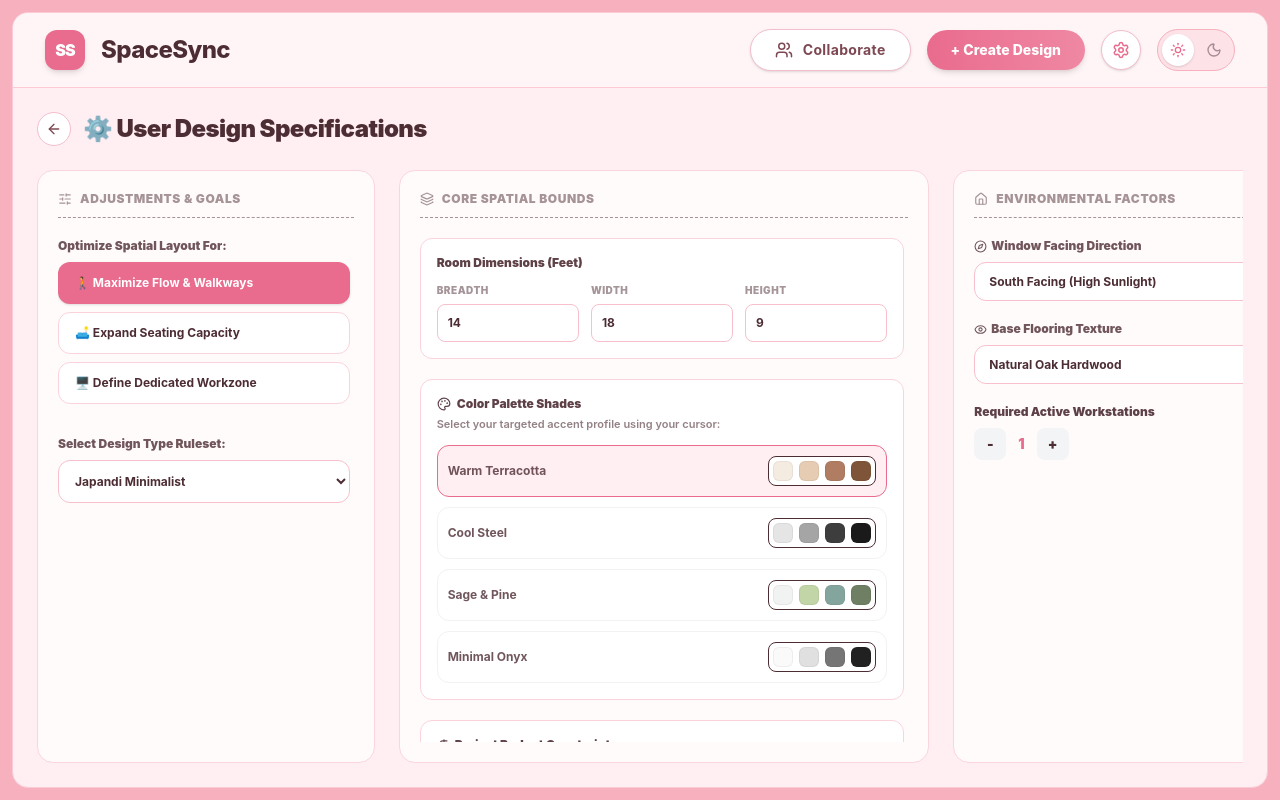
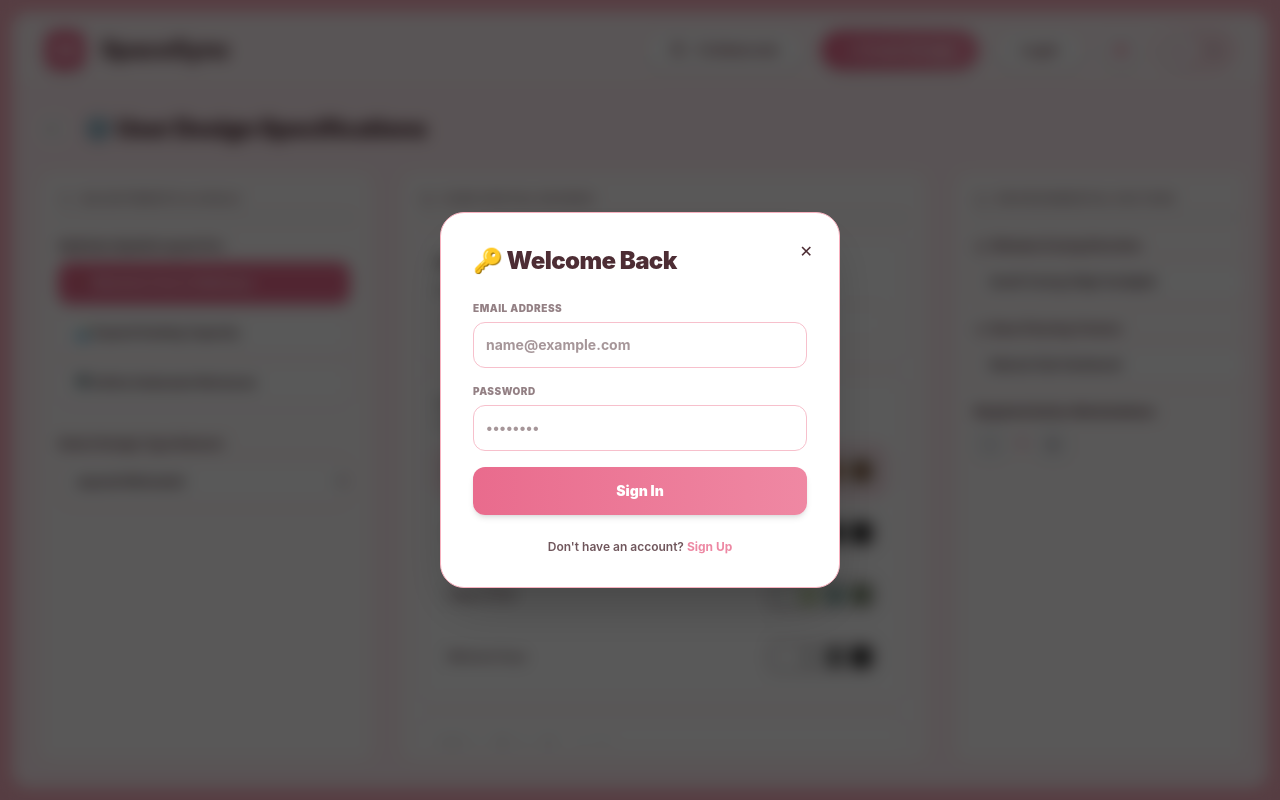
Before and after one commit to Neha874-ctrl/SpaceSync, a React app in the folder frontend/: page / in a window 1280 px wide. Both pictures are taken after a click on the button "Collaborate". Built offline with nearby package versions, Linux system fonts and the light colour scheme; the HTML template or start-up script is replaced by a standard one.

Commit message:
updated the application with authentication system

```diff
--- a/frontend/src/App.jsx
+++ b/frontend/src/App.jsx
@@ -6,6 +6,8 @@ import {
   SlidersHorizontal, Layers, Palette, DollarSign, Home, Compass, Eye,
   Upload, ChevronUp, Lightbulb as Bulb
 } from 'lucide-react';
+
+
 
 export default function App() {
   const [darkMode, setDarkMode] = useState(false);
@@ -18,6 +20,60 @@ export default function App() {
   // Track selected template for full-view details inside history page
   const [selectedTemplate, setSelectedTemplate] = useState(1);
   const [isAiDrawerOpen, setIsAiDrawerOpen] = useState(true);
+
+  // Authentication States
+  const [isLoginModalOpen, setIsLoginModalOpen] = useState(false);
+  const [isRegisterMode, setIsRegisterMode] = useState(false);
+  const [emailInput, setEmailInput] = useState('');
+  const [usernameInput, setUsernameInput] = useState('');
+  const [passwordInput, setPasswordInput] = useState('');
+  const [currentUser, setCurrentUser] = useState(null);
+  const [authError, setAuthError] = useState('');
+  const [authMessage, setAuthMessage] = useState('');
+  const [authLoading, setAuthLoading] = useState(false);
+
+  const handleAuthSubmit = async (e) => {
+    e.preventDefault();
+    setAuthError('');
+    setAuthMessage('');
+    setAuthLoading(true);
+
+    const url = isRegisterMode ? 'http://localhost:3001/api/register' : 'http://localhost:3001/api/login';
+    const body = isRegisterMode
+      ? { email: emailInput, username: usernameInput, password: passwordInput }
+      : { email: emailInput, password: passwordInput };
+
+    try {
+      const response = await fetch(url, {
+        method: 'POST',
+        headers: { 'Content-Type': 'application/json' },
+        body: JSON.stringify(body)
+      });
+
+      if (!response.ok) {
+        const errText = await response.text();
+        throw new Error(errText || 'Something went wrong');
+      }
+
+      // Check if registration or login response
+      if (isRegisterMode) {
+        setAuthMessage('Registration successful! Please login.');
+        setIsRegisterMode(false);
+        setPasswordInput('');
+      } else {
+        const data = await response.json();
+        setCurrentUser({ email: emailInput, username: data.username || emailInput.split('@')[0] });
+        setIsLoginModalOpen(false);
+        setEmailInput('');
+        setPasswordInput('');
+        setUsernameInput('');
+      }
+    } catch (err) {
+      setAuthError(err.message);
+    } finally {
+      setAuthLoading(false);
+    }
+  };
 
   // User Preferences / Design Specification States
   const [layoutAdjustment, setLayoutAdjustment] = useState('flow');
@@ -127,7 +183,16 @@ export default function App() {
         <header className={`px-8 py-4 flex items-center justify-between border-b transition-colors duration-500 shrink-0 ${
           darkMode ? 'bg-[#1e172c]/90 border-[#312543]' : 'bg-[#fff5f7]/95 border-[#fbcad4]'
         }`}>
-          <div className="flex items-center gap-4 cursor-pointer" onClick={() => setCurrentView('workspace')}>
+          <div
+            className="flex items-center gap-4 cursor-pointer"
+            onClick={() => {
+              if (!currentUser) {
+                setIsLoginModalOpen(true);
+              } else {
+                setCurrentView('workspace');
+              }
+            }}
+          >
             <div className={`w-10 h-10 rounded-xl flex items-center justify-center font-black text-base tracking-tighter shadow-md ${
               darkMode ? 'bg-[#e45d82] text-white' : 'bg-[#e96b8d] text-white'
             }`}>
@@ -137,18 +202,57 @@ export default function App() {
           </div>
 
           <div className="flex items-center gap-4">
-            <button className={`flex items-center gap-2.5 px-6 py-2.5 rounded-full border text-sm font-bold tracking-wide transition-all shadow-sm ${
-              darkMode ? 'border-[#3d2e53] bg-[#241a35] hover:bg-[#2d2142] text-[#d4c6e3]' : 'border-[#f3bece] bg-white hover:bg-[#fff9fa] text-[#7d4853]'
-            }`}>
+            <button
+              onClick={() => {
+                if (!currentUser) {
+                  setIsLoginModalOpen(true);
+                }
+              }}
+              className={`flex items-center gap-2.5 px-6 py-2.5 rounded-full border text-sm font-bold tracking-wide transition-all shadow-sm ${
+                darkMode ? 'border-[#3d2e53] bg-[#241a35] hover:bg-[#2d2142] text-[#d4c6e3]' : 'border-[#f3bece] bg-white hover:bg-[#fff9fa] text-[#7d4853]'
+              }`}
+            >
               <Users size={18} /> Collaborate
             </button>
 
             <button
-              onClick={() => setCurrentView('create')}
+              onClick={() => {
+                if (!currentUser) {
+                  setIsLoginModalOpen(true);
+                } else {
+                  setCurrentView('create');
+                }
+              }}
               className="px-6 py-2.5 rounded-full text-sm font-extrabold text-white shadow-md bg-gradient-to-r from-[#e96b8d] to-[#ef88a3] hover:opacity-90 transition-all"
             >
               + Create Design
             </button>
+
+            {/* Login / Logout Button */}
+            {currentUser ? (
+              <div className="flex items-center gap-3">
+                <span className="text-xs font-black tracking-wide opacity-80">
+                  👋 {currentUser.username}
+                </span>
+                <button
+                  onClick={() => setCurrentUser(null)}
+                  className={`px-5 py-2.5 rounded-full border text-sm font-bold transition-all shadow-sm ${
+                    darkMode ? 'border-[#3d2e53] bg-[#241a35] hover:bg-[#2d2142] text-[#ff8bb0]' : 'border-[#f3bece] bg-white hover:bg-[#fff9fa] text-[#e96b8d]'
+                  }`}
+                >
+                  Logout
+                </button>
+              </div>
+            ) : (
+              <button
+                onClick={() => setIsLoginModalOpen(true)}
+                className={`flex items-center gap-2 px-6 py-2.5 rounded-full border text-sm font-bold tracking-wide transition-all shadow-sm ${
+                  darkMode ? 'border-[#3d2e53] bg-[#241a35] hover:bg-[#2d2142] text-[#d4c6e3]' : 'border-[#f3bece] bg-white hover:bg-[#fff9fa] text-[#7d4853]'
+                }`}
+              >
+                Login
+              </button>
+            )}
 
             {/* FLOATING SETTINGS MENU DROPDOWN */}
             <div className="relative">
@@ -167,14 +271,28 @@ export default function App() {
                   darkMode ? 'bg-[#1e172c] border-[#3d2e53]' : 'bg-white border-[#f7b0be]'
                 }`}>
                   <button
-                    onClick={() => { setCurrentView('history'); setIsSettingsOpen(false); }}
+                    onClick={() => {
+                      if (!currentUser) {
+                        setIsLoginModalOpen(true);
+                      } else {
+                        setCurrentView('history');
+                        setIsSettingsOpen(false);
+                      }
+                    }}
                     className={`w-full flex items-center justify-between p-3 rounded-xl font-bold text-xs text-left transition-colors ${darkMode ? 'hover:bg-[#251c36] text-[#dfd5eb]' : 'hover:bg-[#ffeef2] text-[#5c353d]'}`}
                   >
                     <span className="flex items-center gap-2.5"><History size={16} className="text-[#e96b8d]" /> History</span>
                     <ChevronRight size={12} className="opacity-40" />
                   </button>
                   <button
-                    onClick={() => { setCurrentView('preferences'); setIsSettingsOpen(false); }}
+                    onClick={() => {
+                      if (!currentUser) {
+                        setIsLoginModalOpen(true);
+                      } else {
+                        setCurrentView('preferences');
+                        setIsSettingsOpen(false);
+                      }
+                    }}
                     className={`w-full flex items-center justify-between p-3 rounded-xl font-bold text-xs text-left transition-colors ${darkMode ? 'hover:bg-[#251c36] text-[#dfd5eb]' : 'hover:bg-[#ffeef2] text-[#5c353d]'}`}
                   >
                     <span className="flex items-center gap-2.5"><Sliders size={16} className="text-[#e96b8d]" /> Preference</span>
@@ -223,8 +341,27 @@ export default function App() {
                   </div>
                 </div>
                 <div className="mt-4 relative">
-                  <input type="text" placeholder="Type your reply here..." className={`w-full pl-4 pr-12 py-3.5 rounded-xl border text-sm font-semibold focus:outline-none ${darkMode ? 'bg-[#251c36] border-[#3a2d50] text-white' : 'bg-white border-[#f7c0cc] text-[#4d2d34]'}`} />
-                  <button className={`absolute right-3 top-1/2 -translate-y-1/2 p-2 rounded-lg ${darkMode ? 'text-[#e45d82]' : 'text-[#e96b8d]'}`}><Send size={16} /></button>
+                  <input
+                    type="text"
+                    placeholder="Type your reply here..."
+                    onFocus={(e) => {
+                      if (!currentUser) {
+                        e.target.blur();
+                        setIsLoginModalOpen(true);
+                      }
+                    }}
+                    className={`w-full pl-4 pr-12 py-3.5 rounded-xl border text-sm font-semibold focus:outline-none ${darkMode ? 'bg-[#251c36] border-[#3a2d50] text-white' : 'bg-white border-[#f7c0cc] text-[#4d2d34]'}`}
+                  />
+                  <button
+                    onClick={() => {
+                      if (!currentUser) {
+                        setIsLoginModalOpen(true);
+                      }
+                    }}
+                    className={`absolute right-3 top-1/2 -translate-y-1/2 p-2 rounded-lg ${darkMode ? 'text-[#e45d82]' : 'text-[#e96b8d]'}`}
+                  >
+                    <Send size={16} />
+                  </button>
                 </div>
               </div>
 
@@ -603,6 +740,10 @@ export default function App() {
         <button
           key={item.id}
           onClick={() => {
+            if (!currentUser) {
+              setIsLoginModalOpen(true);
+              return;
+            }
             // Trigger the specific action if it exists (like AI toggle)
             if (item.action) item.action();
             // Trigger the navigation if a view is specified
@@ -646,7 +787,15 @@ export default function App() {
         {/* Generative UI Content */}
         {isAiDrawerOpen && (
           <div className="mt-6 animate-in slide-in-from-bottom-4 duration-300">
-            <input type="text" placeholder="Describe your ideal room aesthetics..."
+            <input
+              type="text"
+              placeholder="Describe your ideal room aesthetics..."
+              onFocus={(e) => {
+                if (!currentUser) {
+                  e.target.blur();
+                  setIsLoginModalOpen(true);
+                }
+              }}
               className={`w-full p-4 rounded-xl border mb-6 font-bold text-sm ${
                 darkMode ? 'bg-[#251c36] border-[#312543] text-white' : 'bg-white border-[#f7c0cc]'
               }`}
@@ -671,6 +820,108 @@ export default function App() {
 
 
 
+        {/* LOGIN MODAL */}
+        {isLoginModalOpen && (
+          <div className="fixed inset-0 z-50 flex items-center justify-center bg-black/65 backdrop-blur-sm animate-in fade-in duration-200">
+            <div className={`w-[400px] p-8 rounded-3xl border shadow-2xl relative ${
+              darkMode ? 'bg-[#1b1528] border-[#312543] text-white' : 'bg-white border-[#f7b0be] text-[#4d2d34]'
+            }`}>
+
+              {/* Close Button */}
+              <button
+                onClick={() => {
+                  setIsLoginModalOpen(false);
+                  setAuthError('');
+                  setAuthMessage('');
+                }}
+                className="absolute top-5 right-5 p-1.5 rounded-full hover:bg-black/10 dark:hover:bg-white/10 transition-colors"
+              >
+                ✕
+              </button>
+
+              <h2 className="text-2xl font-black mb-6 tracking-tight flex items-center gap-2">
+                🔑 {isRegisterMode ? 'Create Account' : 'Welcome Back'}
+              </h2>
+
+              <form onSubmit={handleAuthSubmit} className="space-y-4">
+                {isRegisterMode && (
+                  <div>
+                    <label className="text-[10px] font-black uppercase tracking-wider opacity-60 block mb-1.5">Username</label>
+                    <input
+                      type="text"
+                      required
+                      value={usernameInput}
+                      onChange={(e) => setUsernameInput(e.target.value)}
+                      placeholder="Your name"
+                      className={`w-full p-3 border rounded-xl font-bold text-sm focus:outline-none transition-colors ${
+                        darkMode ? 'bg-[#251c36] border-[#312543] text-white' : 'bg-white border-[#f7c0cc]'
+                      }`}
+                    />
+                  </div>
+                )}
+
+                <div>
+                  <label className="text-[10px] font-black uppercase tracking-wider opacity-60 block mb-1.5">Email Address</label>
+                  <input
+                    type="email"
+                    required
+                    value={emailInput}
+                    onChange={(e) => setEmailInput(e.target.value)}
+                    placeholder="name@example.com"
+                    className={`w-full p-3 border rounded-xl font-bold text-sm focus:outline-none transition-colors ${
+                      darkMode ? 'bg-[#251c36] border-[#312543] text-white' : 'bg-white border-[#f7c0cc]'
+                    }`}
+                  />
+                </div>
+
+                <div>
+                  <label className="text-[10px] font-black uppercase tracking-wider opacity-60 block mb-1.5">Password</label>
+                  <input
+                    type="password"
+                    required
+                    value={passwordInput}
+                    onChange={(e) => setPasswordInput(e.target.value)}
+                    placeholder="••••••••"
+                    className={`w-full p-3 border rounded-xl font-bold text-sm focus:outline-none transition-colors ${
+                      darkMode ? 'bg-[#251c36] border-[#312543] text-white' : 'bg-white border-[#f7c0cc]'
+                    }`}
+                  />
+                </div>
+
+                {authError && (
+                  <p className="text-red-500 font-bold text-xs mt-2">{authError}</p>
+                )}
+                {authMessage && (
+                  <p className="text-green-500 font-bold text-xs mt-2">{authMessage}</p>
+                )}
+
+                <button
+                  type="submit"
+                  disabled={authLoading}
+                  className="w-full py-3.5 bg-gradient-to-r from-[#e96b8d] to-[#ef88a3] hover:opacity-90 transition-all text-white font-black text-sm rounded-xl mt-4 shadow-md flex items-center justify-center gap-2"
+                >
+                  {authLoading ? 'Please wait...' : isRegisterMode ? 'Sign Up' : 'Sign In'}
+                </button>
+              </form>
+
+              <div className="mt-6 text-center text-xs font-semibold opacity-80">
+                {isRegisterMode ? 'Already have an account? ' : "Don't have an account? "}
+                <button
+                  onClick={() => {
+                    setIsRegisterMode(!isRegisterMode);
+                    setAuthError('');
+                    setAuthMessage('');
+                  }}
+                  className="text-[#e96b8d] font-bold hover:underline"
+                >
+                  {isRegisterMode ? 'Sign In' : 'Sign Up'}
+                </button>
+              </div>
+
+            </div>
+          </div>
+        )}
+
       </div>
     </div>
   );
```
